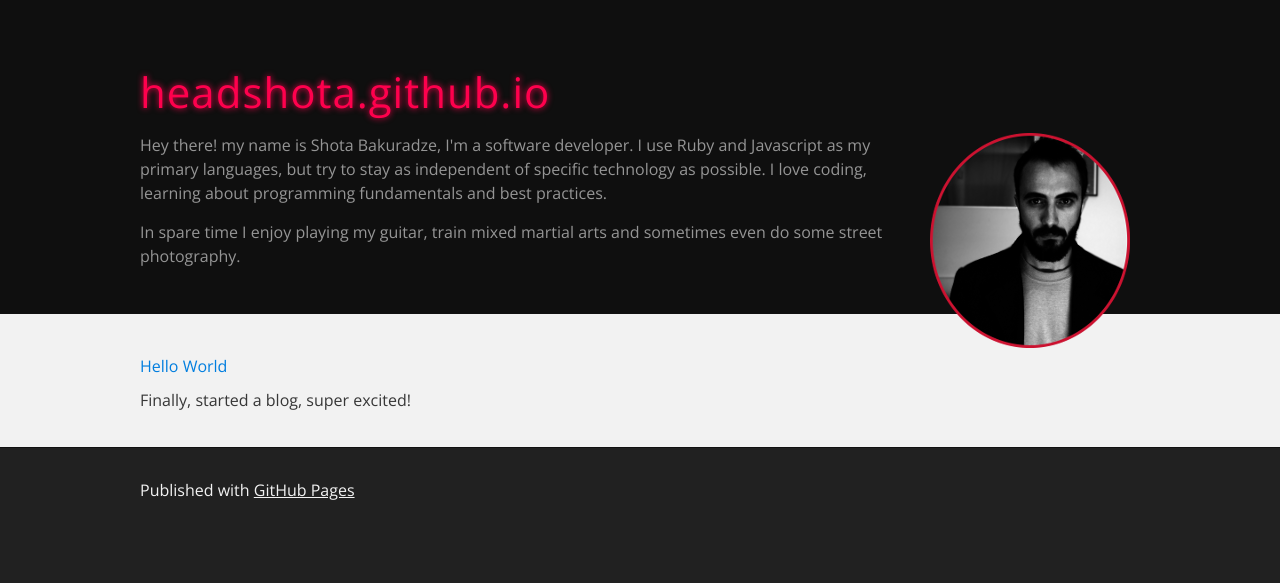
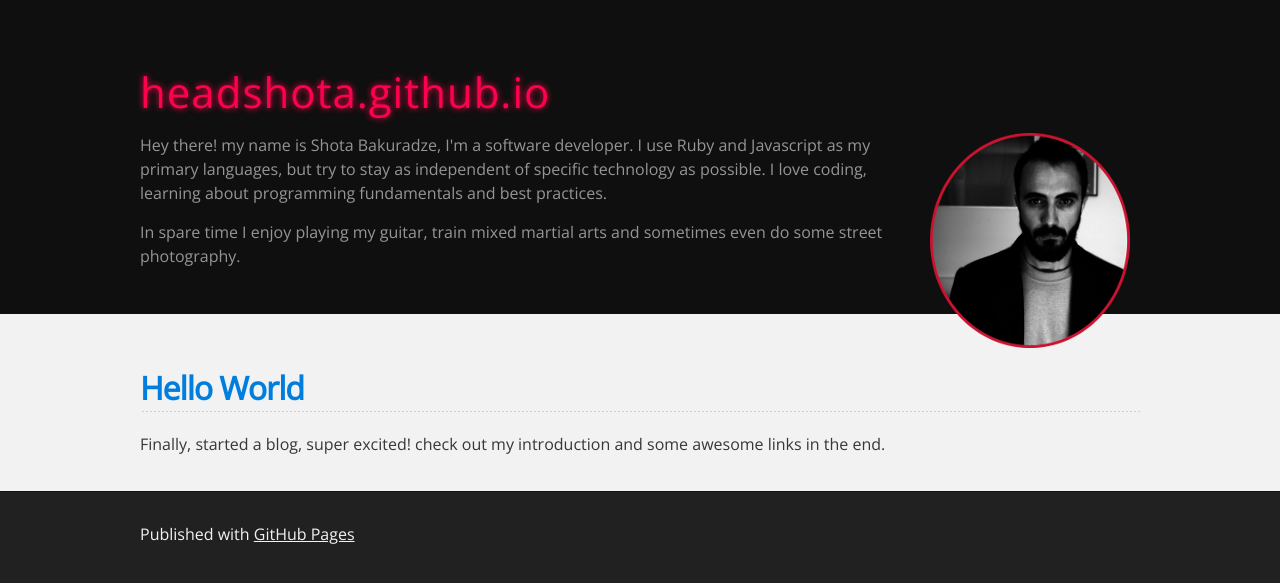
Before and after one commit to headshota/headshota.github.io, a Jekyll site: the page built from index.html, in a window 1280 px wide. Shown: the top 583 px of the page. Built offline with Jekyll 4.4.1, drawn with Linux system fonts in a browser that asks for light colours.

Commit message:
Some minor styling

```diff
--- a/_posts/2014-06-28-hello-world.md
+++ b/_posts/2014-06-28-hello-world.md
@@ -1,7 +1,7 @@
 ---
 layout: default
 title: Hello World
-intro: Finally, started a blog, super excited!
+intro: Finally, started a blog, super excited! check out my introduction and some awesome links in the end.
 meta_description: Finally, started a blog, super excited!
 ---
 Hello World
--- a/index.html
+++ b/index.html
@@ -6,7 +6,7 @@ meta_description: Just For Fun
 {% for post in site.posts %}
 <div>
   <article>
-    <a href="{{ post.url }}">{{ post.title }}</a>
+    <h2><a href="{{ post.url }}">{{ post.title }}</a></h2>
     <p>{{ post.intro }}</p>
   </article>
 </div>
```
